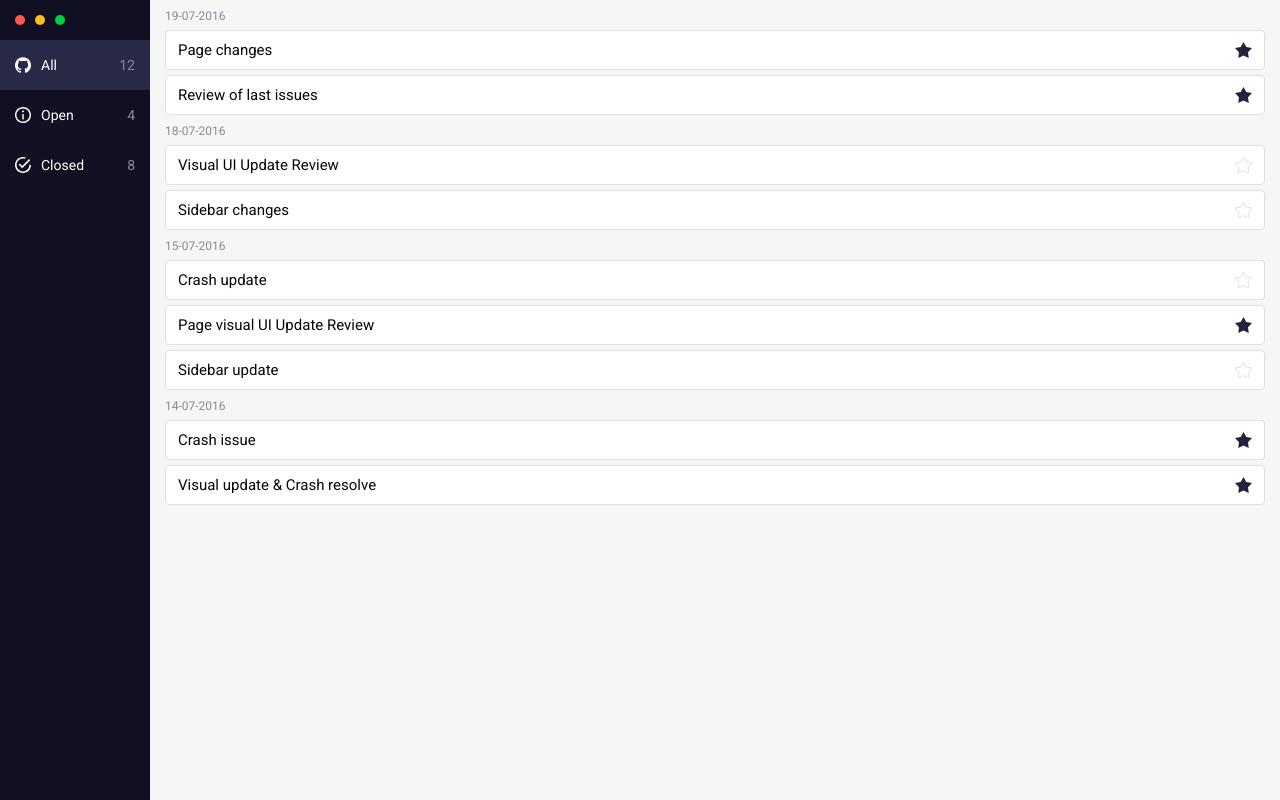
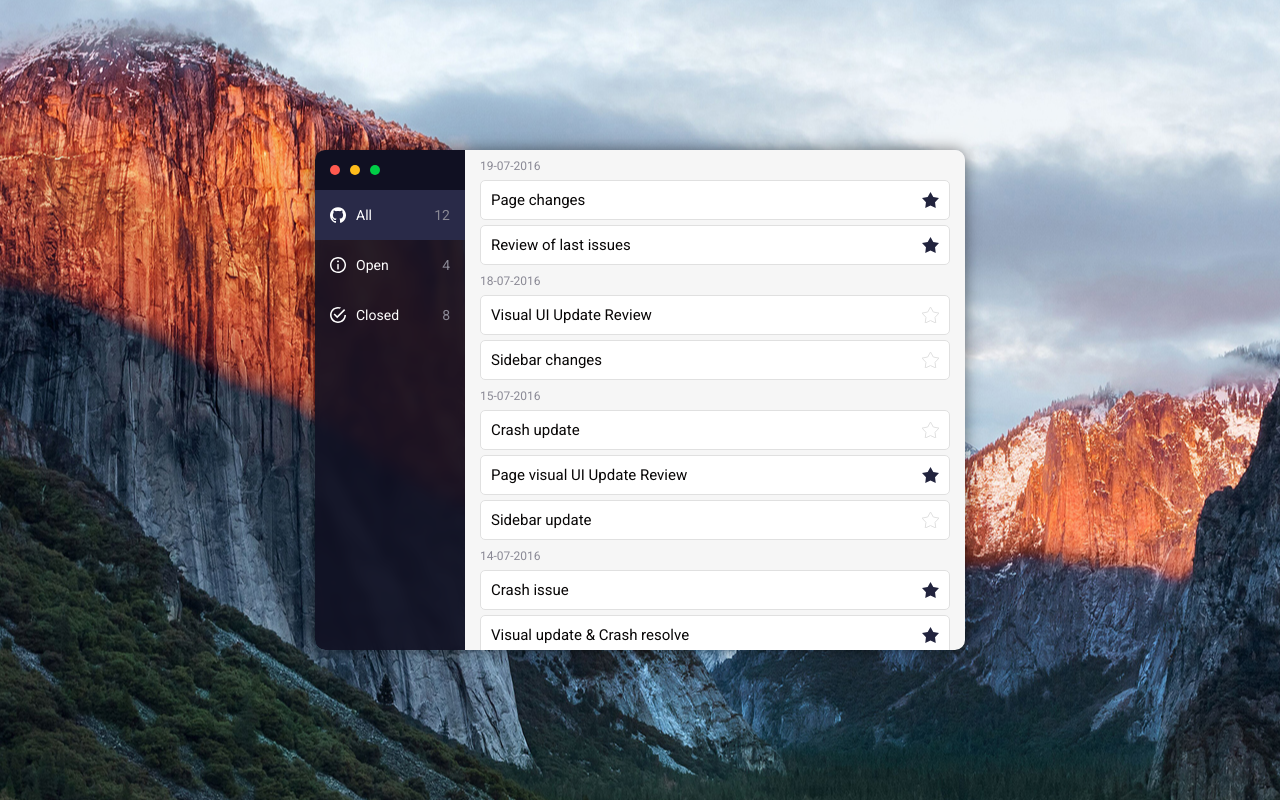
Before and after one commit to jakpaw/basic-github, a website built with webpack: page src/index.html in a window 1280 px wide. Built offline with nearby package versions, Linux system fonts and the light colour scheme.

Commit message:
Add background and app frame

```diff
--- a/src/index.html
+++ b/src/index.html
@@ -6,13 +6,14 @@
 </head>
 
 <body>
-  <header class="app-header">
-    <button class="app-header__button app-header__button--close"></button>
-    <button class="app-header__button app-header__button--minimize"></button>
-    <button class="app-header__button app-header__button--maximize"></button>
+  <div class="app">
+    <header class="header app__header">
+      <button class="header__button header__button--close"></button>
+      <button class="header__button header__button--minimize"></button>
+      <button class="header__button header__button--maximize"></button>
     </header>
-  <nav>
-    <ul class="nav">
+    <nav class="nav app__nav">
+      <ul class="nav__list">
         <li class="nav-item nav-item--active">
           <a class="nav-item__link" href="#">
             <img class="nav-item__icon" src="./images/icon-github.svg" alt="Github logo">
@@ -48,8 +49,8 @@
         </li>
       </ul>
     </nav>
-  <main>
-    <ol class="issues-list">
+    <main class="issues app__issues">
+      <ol class="issues__list">
         <li class="issues-group">
           <div class="issues-group__label">
             19-07-2016
@@ -116,6 +117,7 @@
         </li>
       </ol>
     </main>
+  </div>
 </body>
 
 </html>
--- a/src/index.js
+++ b/src/index.js
@@ -1,7 +1,8 @@
 import main from './styles/main.scss';
-import appHeader from './styles/components/app-header.scss';
+import app from './styles/components/app.scss';
+import header from './styles/components/header.scss';
 import nav from './styles/components/nav.scss';
 import navItem from './styles/components/nav-item.scss';
-import issuesList from './styles/components/issues-list.scss';
+import issues from './styles/components/issues.scss';
 import issuesGroup from './styles/components/issues-group.scss';
 import issueCard from './styles/components/issue-card.scss';
--- /dev/null
+++ b/src/styles/components/app.scss
@@ -0,0 +1,34 @@
+@import '../bem-helpers';
+
+$outer-border-radius: 10px;
+
+.app {
+  flex: 1;
+  max-width: 650px;
+  max-height: 500px;
+
+  display: grid;
+  grid-template:
+    "header main" auto
+    "nav    main" 1fr /
+    150px   1fr;
+
+  border-radius: $outer-border-radius;
+  overflow: hidden;
+
+  box-shadow: 0 0 15px 0 rgba(0,0,0,0.5);
+
+  @include e(header) {
+    grid-area: header;
+  }
+
+  @include e(nav) {
+    grid-area: nav;
+
+    border-bottom-left-radius: $outer-border-radius; // needed because of backdrop-filter on nav
+  }
+
+  @include e(issues) {
+    grid-area: main;
+  }
+}
--- a/src/styles/components/app-header.scss
+++ b/src/styles/components/header.scss
@@ -1,10 +1,10 @@
 @import '../bem-helpers';
 @import '../common';
 
-$app-header-button-size: 10px;
-$app-header-button-spacing: $app-header-button-size;
+$header-button-size: 10px;
+$header-button-spacing: $header-button-size;
 
-.app-header {
+.header {
   height: 40px;
 
   display: flex;
@@ -15,8 +15,8 @@ $app-header-button-spacing: $app-header-button-size;
   background-color: $sidebar-background-color;
 
   @include e(button) {
-    width: $app-header-button-size;
-    height: $app-header-button-size;
+    width: $header-button-size;
+    height: $header-button-size;
 
     padding: 0; // reset default padding
 
@@ -24,7 +24,7 @@ $app-header-button-spacing: $app-header-button-size;
     border-radius: 50%;
 
     &:not(:last-child) {
-      margin-right: $app-header-button-spacing;
+      margin-right: $header-button-spacing;
     }
 
     @include m(close) {
--- a/src/styles/components/issue-card.scss
+++ b/src/styles/components/issue-card.scss
@@ -3,7 +3,7 @@
 .issue-card {
   height: 40px;
 
-  padding: 0 12px;
+  padding: 0 10px;
   margin-bottom: 5px;
 
   display: flex;
@@ -11,7 +11,7 @@
   justify-content: space-between;
 
   border: 1px solid #e0e0e0;
-  border-radius: 4px;
+  border-radius: 5px;
 
   background-color: #fff;
 
--- a/src/styles/components/issues-list.scss
+++ /dev/null
@@ -1,14 +0,0 @@
-@import '../common';
-
-.issues-list {
-  height: 100%;
-
-  overflow-y: auto;
-
-  margin: 0;
-  padding: 0;
-
-  background-color: #f6f6f6;
-
-  list-style: none;
-}
--- /dev/null
+++ b/src/styles/components/issues.scss
@@ -0,0 +1,17 @@
+@import '../common';
+@import '../bem-helpers';
+
+.issues {
+  background-color: #f6f6f6;
+
+  @include e(list) {
+    height: 100%;
+
+    overflow-y: auto;
+
+    margin: 0;
+    padding: 0;
+
+    list-style: none;
+  }
+}
--- a/src/styles/components/nav.scss
+++ b/src/styles/components/nav.scss
@@ -1,10 +1,15 @@
 @import '../common';
+@import '../bem-helpers';
 
 .nav {
-  height: 100%;
+  background-color: rgba($sidebar-background-color, 0.9);
+  backdrop-filter: blur(5px);
+  -webkit-backdrop-filter: blur(5px); // TODO: autoprefixer
 
-  margin: 0;
-  padding: 0;
+  @include e(list) {
+    height: 100%;
 
-  background-color: $sidebar-background-color;
+    margin: 0;
+    padding: 0;
+  }
 }
--- a/src/styles/main.scss
+++ b/src/styles/main.scss
@@ -2,7 +2,12 @@
 @import url('https://fonts.googleapis.com/css?family=Roboto&display=swap');
 
 html {
+  height: 100%;
+
+  background: url('../images/background.jpg') center;
+
   font-family: 'Roboto', sans-serif;
+
   box-sizing: border-box;
 }
 
@@ -11,29 +16,10 @@ html {
   box-sizing: inherit;
 }
 
-html,
 body {
-  width: 100%;
   height: 100%;
+
+  display: flex;
+  align-items: center;
+  justify-content: center;
 }
-
-body {
-  display: grid;
-
-  grid-template:
-    "header main" auto
-    "nav    main" 1fr /
-    150px   1fr;
-}
-
-header {
-  grid-area: header;
-}
-
-main {
-  grid-area: main;
-}
-
-nav {
-  grid-area: nav;
-}
```
Also changed, not shown: src/images/background.jpg (added). Lines whose indentation alone changed are shown as unchanged.
